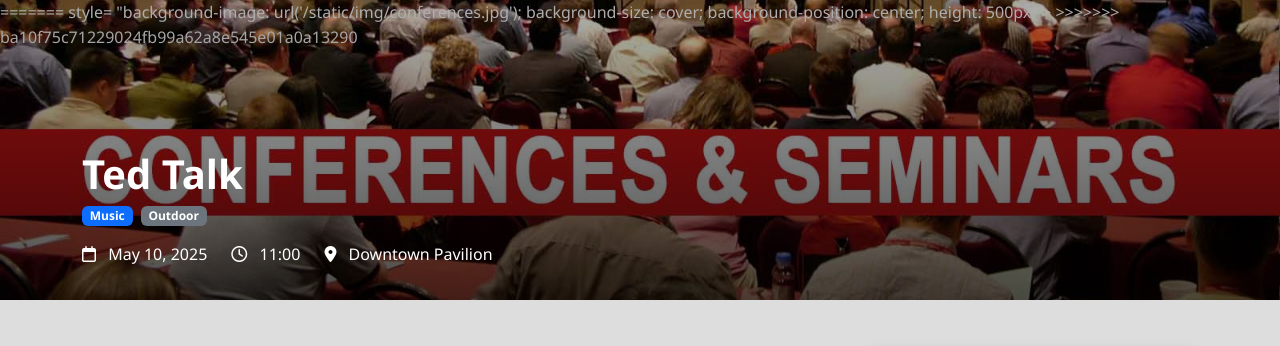
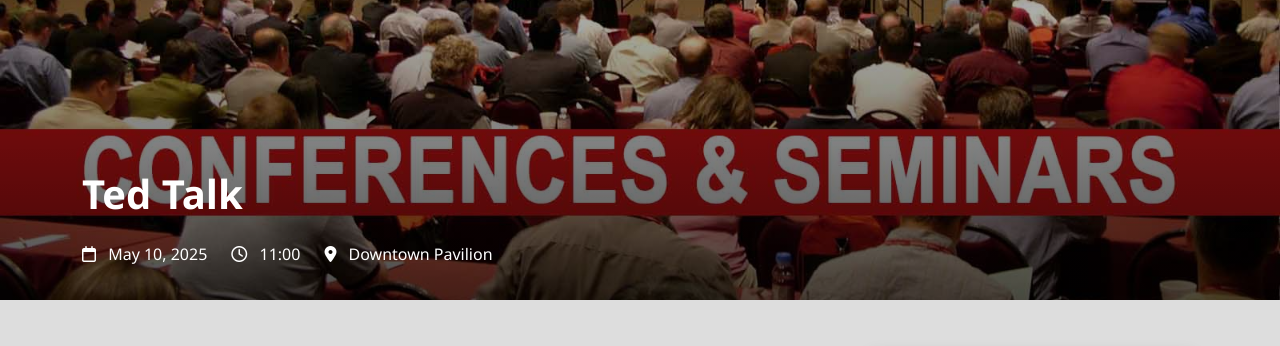
Before and after one commit to Karmalhazom2000/group9_IAB207, a Flask app: page /seminar/ted-talk in a window 1280 px wide. Shown: the part 146-492 px from the top of the page. Run offline with Flask 3, Linux system fonts and the light colour scheme; some libraries are stand-ins or nearby versions.

Commit message:
Update event-details-ted-talk.html

```diff
--- a/app/templates/event-details-ted-talk.html
+++ b/app/templates/event-details-ted-talk.html
@@ -74,17 +74,11 @@
 
   <!-- Event Detail Banner -->
     <div class="event-detail-banner card-img-top event-image"
-<<<<<<< HEAD
     style= "background-image: url('{{ url_for('static', filename='img/conferences.jpg') }}'); background-size: cover; background-position: center; height: 300px;">
-=======
-    style= "background-image: url('{{ url_for('static', filename='img/conferences.jpg') }}'); background-size: cover; background-position: center; height: 500px;">
->>>>>>> ba10f75c71229024fb99a62a8e545e01a0a13290
     <div class="event-detail-overlay">
       <div class="container">
         <h1 class="event-detail-title text-white">Ted Talk</h1>
         <div class="d-flex align-items-center mb-3">
-          <div class="badge bg-primary me-2">Music</div>
-          <div class="badge bg-secondary">Outdoor</div>
         </div>
         <div class="d-flex align-items-center text-white">
           <div class="me-4">
```
